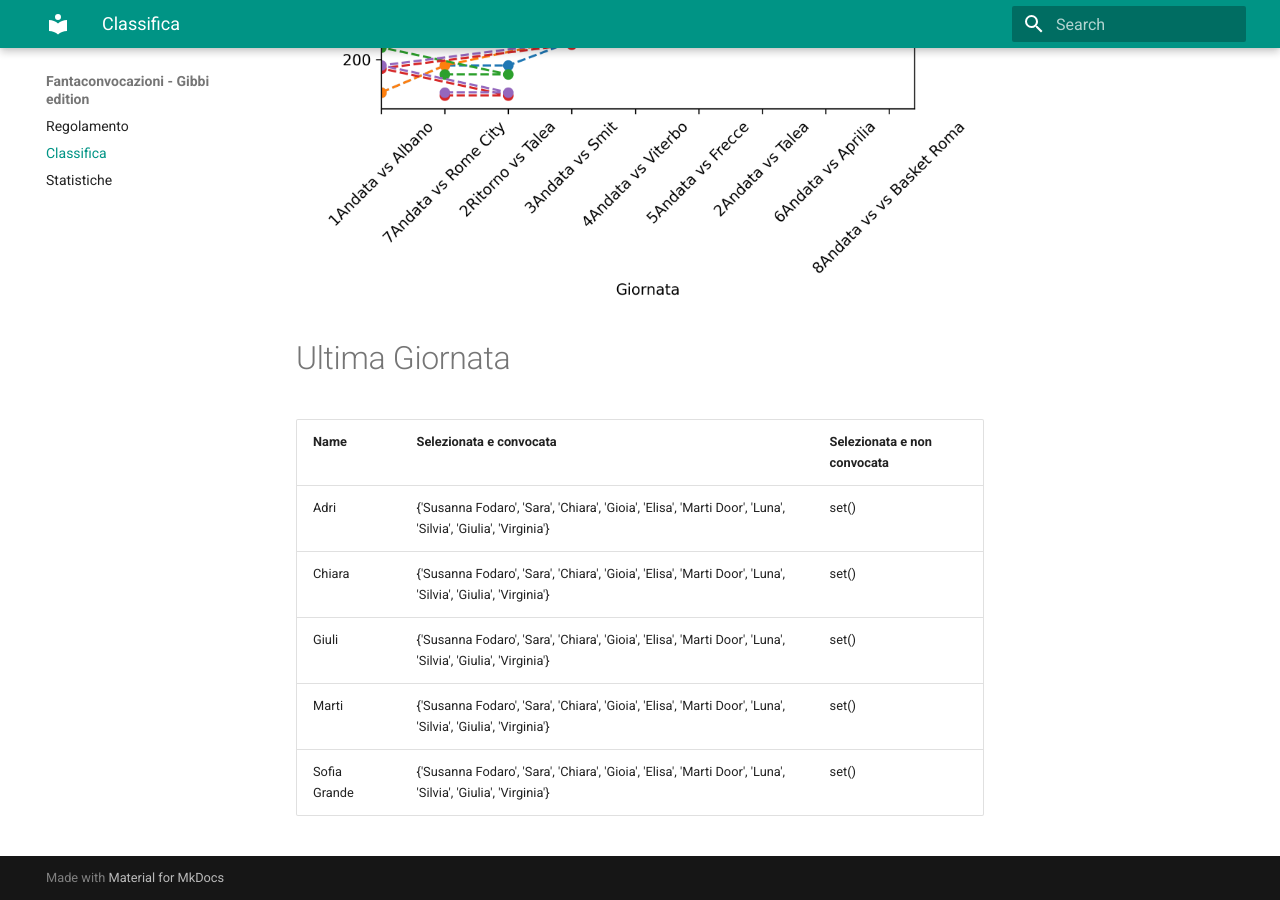
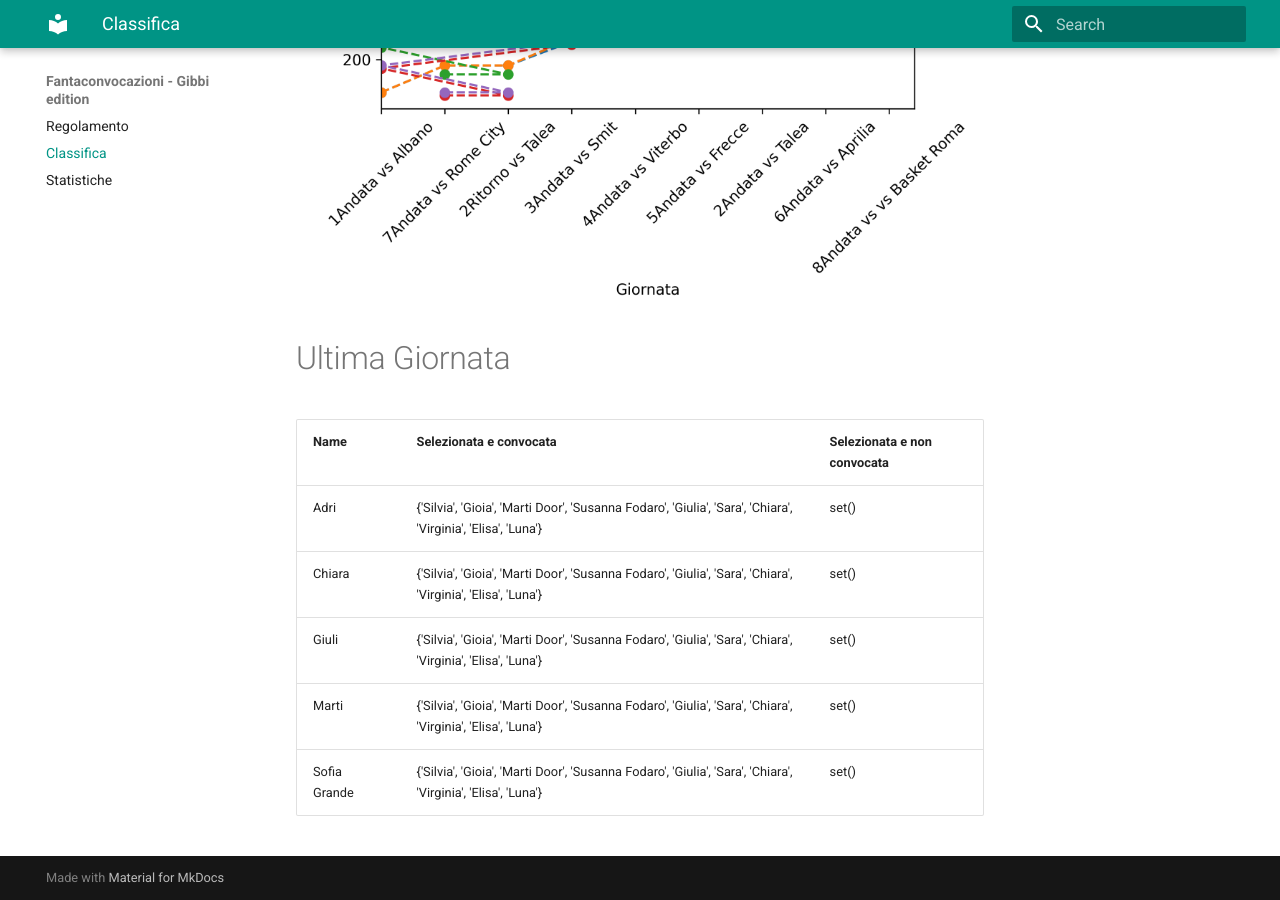
Before and after one commit to martinig94/fantagibbi, an MkDocs documentation site: the page built from docs/Classifica.md, in a window 1280 px wide and 900 px high, scrolled down 810 px. Built offline with MkDocs 1.6.1 and Material for MkDocs 9.7.7, drawn with Linux system fonts in a browser that asks for light colours.

Commit message:
Auto-update from main.py

```diff
--- a/docs/Classifica.md
+++ b/docs/Classifica.md
@@ -18,9 +18,9 @@
 <!-- START_TABLE CORRECT -->
 | Name         | Selezionata e convocata                                                                                      | Selezionata e non convocata   |
 |:-------------|:-------------------------------------------------------------------------------------------------------------|:------------------------------|
-| Adri         | {'Susanna Fodaro', 'Sara', 'Chiara', 'Gioia', 'Elisa', 'Marti Door', 'Luna', 'Silvia', 'Giulia', 'Virginia'} | set()                         |
-| Chiara       | {'Susanna Fodaro', 'Sara', 'Chiara', 'Gioia', 'Elisa', 'Marti Door', 'Luna', 'Silvia', 'Giulia', 'Virginia'} | set()                         |
-| Giuli        | {'Susanna Fodaro', 'Sara', 'Chiara', 'Gioia', 'Elisa', 'Marti Door', 'Luna', 'Silvia', 'Giulia', 'Virginia'} | set()                         |
-| Marti        | {'Susanna Fodaro', 'Sara', 'Chiara', 'Gioia', 'Elisa', 'Marti Door', 'Luna', 'Silvia', 'Giulia', 'Virginia'} | set()                         |
-| Sofia Grande | {'Susanna Fodaro', 'Sara', 'Chiara', 'Gioia', 'Elisa', 'Marti Door', 'Luna', 'Silvia', 'Giulia', 'Virginia'} | set()                         |
+| Adri         | {'Silvia', 'Gioia', 'Marti Door', 'Susanna Fodaro', 'Giulia', 'Sara', 'Chiara', 'Virginia', 'Elisa', 'Luna'} | set()                         |
+| Chiara       | {'Silvia', 'Gioia', 'Marti Door', 'Susanna Fodaro', 'Giulia', 'Sara', 'Chiara', 'Virginia', 'Elisa', 'Luna'} | set()                         |
+| Giuli        | {'Silvia', 'Gioia', 'Marti Door', 'Susanna Fodaro', 'Giulia', 'Sara', 'Chiara', 'Virginia', 'Elisa', 'Luna'} | set()                         |
+| Marti        | {'Silvia', 'Gioia', 'Marti Door', 'Susanna Fodaro', 'Giulia', 'Sara', 'Chiara', 'Virginia', 'Elisa', 'Luna'} | set()                         |
+| Sofia Grande | {'Silvia', 'Gioia', 'Marti Door', 'Susanna Fodaro', 'Giulia', 'Sara', 'Chiara', 'Virginia', 'Elisa', 'Luna'} | set()                         |
 <!-- END_TABLE CORRECT -->
```
Also changed, not shown: docs/images/most_selected_players.png, docs/images/trend_points.png.
